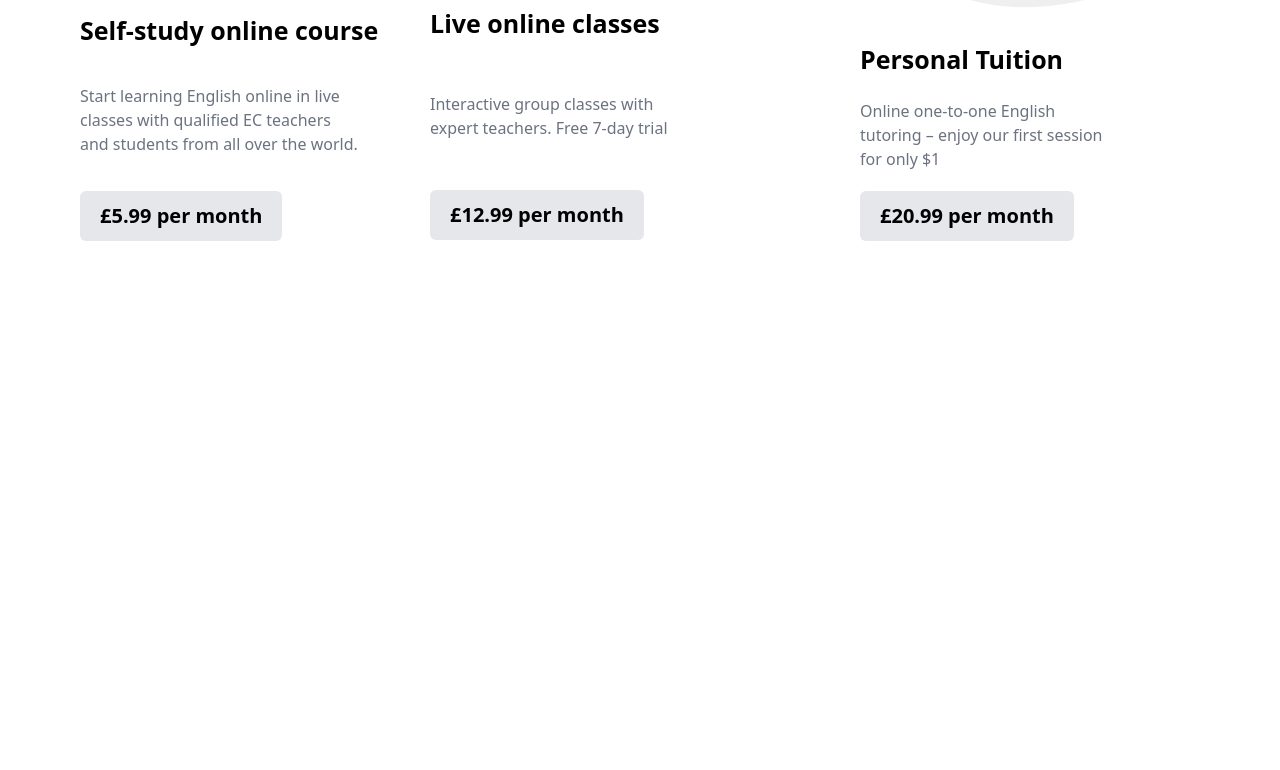
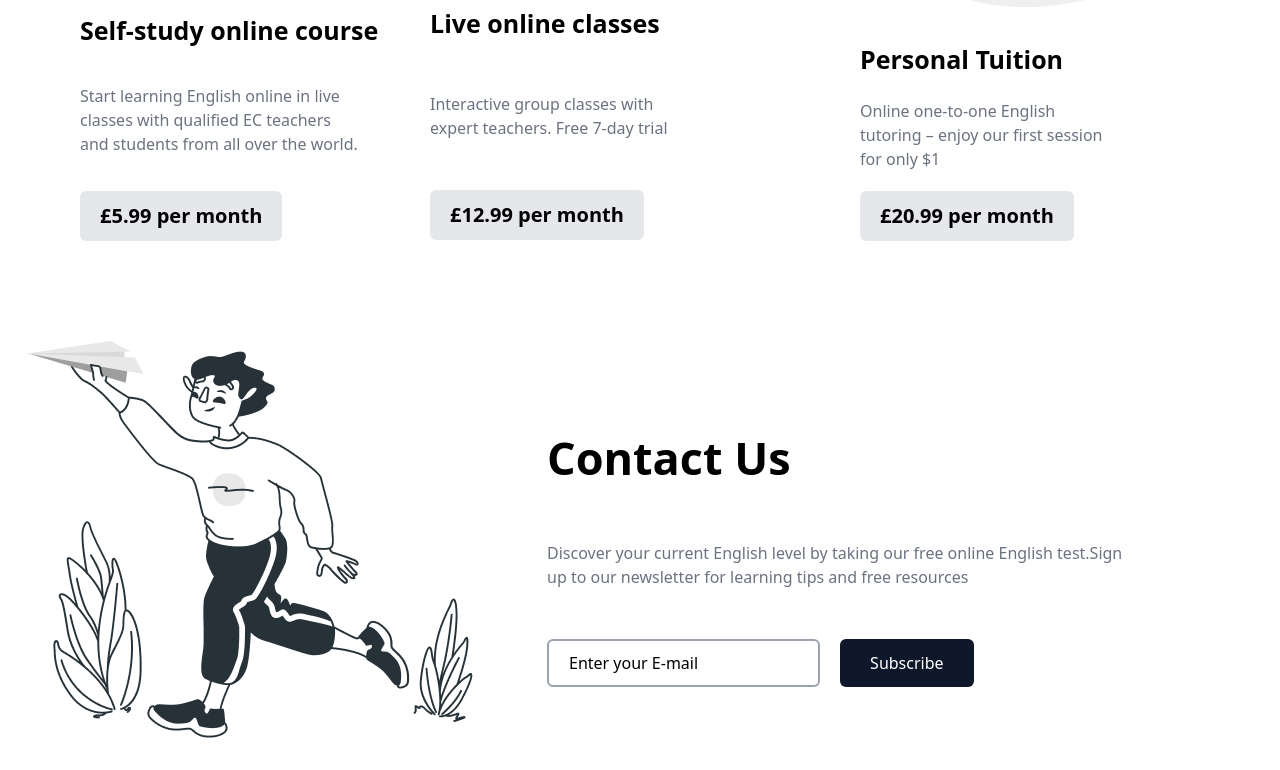
Before and after one commit to bilolrahimov/practice, a website: page src/index.html in a window 1280 px wide. Shown: the part 1244-2014 px from the top of the page. Before the commit the page ends 1485 px from the top, so only its background shows below. Drawn offline with nearby package versions, Linux system fonts and the light colour scheme; files that its build step writes are made by us from their sources.

Commit message:
bilol branch

```diff
--- a/src/index.html
+++ b/src/index.html
@@ -49,28 +49,52 @@
             <div>
                 <img class="m-auto" src="./assets/Online test-bro 1.png" alt="">
                 <h1 class="text-[25px] font-bold text-center md:text-start">Self-study online course</h1>
-                <p class="text-gray-500 py-[35px] text-center md:text-start">Start learning English online in live <br class="hidden lg:block"> classes
+                <p class="text-gray-500 py-[35px] text-center md:text-start">Start learning English online in live <br
+                        class="hidden lg:block"> classes
                     with qualified EC teachers <br class="hidden lg:block"> and students
                     from all over the world.</p>
-                <button class="text-[20px] font-semibold bg-gray-200 px-[20px] py-[10px] rounded-md">£5.99 per month</button>
+                <button class="text-[20px] font-semibold bg-gray-200 px-[20px] py-[10px] rounded-md">£5.99 per
+                    month</button>
             </div>
             <div>
                 <img class="m-auto pb-[20px]" src="./assets/Lesson-bro 1.png" alt="">
                 <h1 class="text-[25px] font-bold text-center md:text-start">Live online classes</h1>
-                <p class="text-gray-500 py-[50px] text-center md:text-start">Interactive group classes with <br class="hidden lg:block"> expert
+                <p class="text-gray-500 py-[50px] text-center md:text-start">Interactive group classes with <br
+                        class="hidden lg:block"> expert
                     teachers. Free 7-day trial</p>
-                <button class="text-[20px] font-semibold bg-gray-200 px-[20px] py-[10px] rounded-md">£12.99 per month</button>
+                <button class="text-[20px] font-semibold bg-gray-200 px-[20px] py-[10px] rounded-md">£12.99 per
+                    month</button>
             </div>
             <div>
                 <img class="m-auto" src="./assets/Webinar-bro 2.png" alt="">
                 <h1 class="text-[25px] font-bold text-center md:text-start">Personal Tuition</h1>
-                <p class="text-gray-500 py-[20px] text-center md:text-start">Online one-to-one English <br class="hidden lg:block"> tutoring – enjoy
+                <p class="text-gray-500 py-[20px] text-center md:text-start">Online one-to-one English <br
+                        class="hidden lg:block"> tutoring – enjoy
                     our first session <br class="hidden lg:block"> for only $1</p>
-                <button class="text-[20px] font-semibold bg-gray-200 px-[20px] py-[10px] rounded-md">£20.99 per month</button>
+                <button class="text-[20px] font-semibold bg-gray-200 px-[20px] py-[10px] rounded-md">£20.99 per
+                    month</button>
             </div>
         </div>
     </footer>
 
+    <footer class="px-[20px] sm:px-[80px] max-w-[1300px] m-auto justify-between pt-[100px] md:px-[20px]">
+        <div class=" items-center gap-[50px] md:flex">
+            <aside>
+                <h1 class="text-[30px] font-bold py-[100px] text-center md:hidden">Contact Us</h1>
+                <img class="m-auto" src="./assets/Ресурс 1 1.png" alt="">
+            </aside>
+            <aside>
+                <h1 class="text-[40px] font-semibold hidden md:block md:text-[30px] lg:text-[45px]">Contact Us</h1>
+                <p class="text-gray-500 text-center pb-[50px] md:text-start md:py-[50px]">Discover your current English level by taking our free
+                    online English test.Sign <br class="hidden lg:block"> up to our newsletter for
+                    learning tips and free resources</p>
+                <div class="flex flex-col gap-[20px] sm:flex-row sm:gap-[0px] md:gap-[20px]">
+                    <button class="pr-[300px] py-[15px] pl-[20px] border-2 border-gray-400 rounded-md sm:pr-[160px] md:py-[10px] md:pr-[120px]">Enter your E-mail</button>
+                    <button class="px-[188px] py-[20px] bg-slate-900 text-white rounded-md sm:px-[50px] sm:py-[5px] md:px-[30px]">Subscribe</button>
+                </div>
+            </aside>
+        </div>
+    </footer>
 </body>
 
 </html>
```
Also changed, not shown: src/assets/Ресурс 1 1.png (added).
